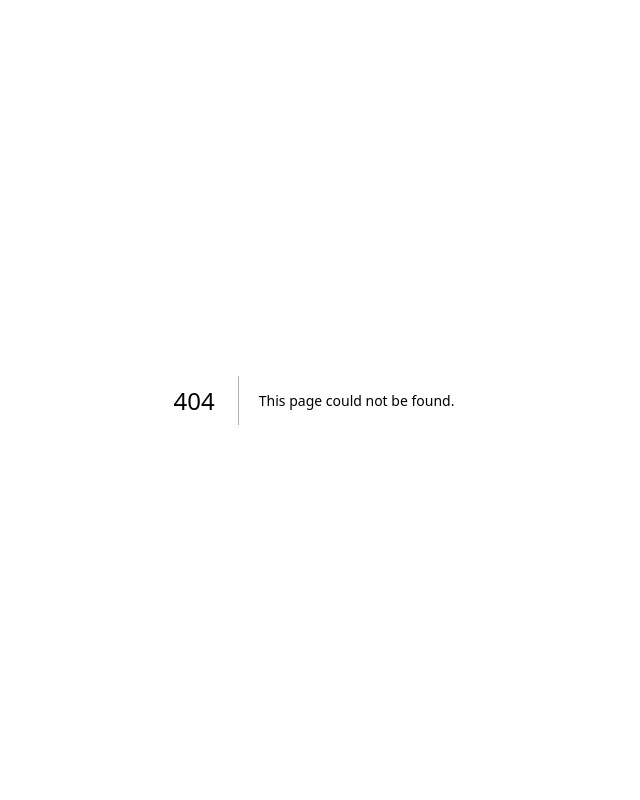
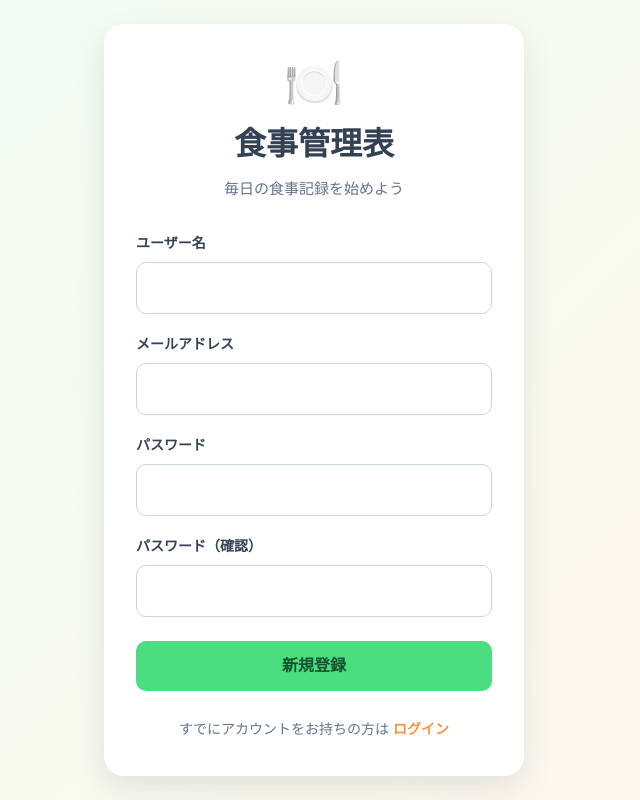
Before and after one commit to shoudaiuchida/meal-management-app, a Next.js app: page /signup in a window 1280 px wide. Before the commit this address had no page. Shown: the whole page, without its empty margins (326-966 px from the left). Built offline with nearby package versions, Linux system fonts and the light colour scheme.

Commit message:
新規登録画面と画面遷移を追加

```diff
--- a/app/login/page.tsx
+++ b/app/login/page.tsx
@@ -1,4 +1,5 @@
 import styles from "./page.module.css";
+import Link from "next/link";
 
 export default function LoginPage() {
   return (
@@ -45,20 +46,15 @@ export default function LoginPage() {
             />
           </div>
 
-          <button
-            type="submit"
-            className={styles.button}
-          >
+          <button type="submit" className={styles.button}>
              ログイン
              </button>
-
              </form>
-
-        <p className={styles.signup}>
+             <p className={styles.signupText}>
               アカウントをお持ちでない方は{" "}
-          <a href="#" className={styles.signupLink}>
+              <Link href="/signup" className={styles.signupLink}>
               新規登録
-          </a>
+              </Link>
               </p>
 
       </div>
--- /dev/null
+++ b/app/signup/page.module.css
@@ -0,0 +1,135 @@
+.container {
+  min-height: 100vh;
+  display: flex;
+  justify-content: center;
+  align-items: center;
+  padding: 24px;
+}
+
+.signupCard {
+  width: 100%;
+  max-width: 420px;
+  background-color: #ffffff;
+  border-radius: 20px;
+  padding: 36px 32px;
+  box-shadow: 0 12px 32px rgba(51, 65, 85, 0.12);
+}
+
+.header {
+  text-align: center;
+  margin-bottom: 32px;
+}
+
+.icon {
+  margin-bottom: 12px;
+  font-size: 48px;
+  line-height: 1;
+}
+
+.title {
+  margin: 0;
+  color: var(--color-text);
+  font-size: 32px;
+  font-weight: 700;
+}
+
+.description {
+  margin: 10px 0 0;
+  color: #64748b;
+  font-size: 15px;
+}
+
+.form {
+  display: flex;
+  flex-direction: column;
+  gap: 20px;
+}
+
+.field {
+  display: flex;
+  flex-direction: column;
+  gap: 8px;
+}
+
+.label {
+  color: var(--color-text);
+  font-size: 14px;
+  font-weight: 600;
+}
+
+.input {
+  width: 100%;
+  padding: 13px 14px;
+  border: 1px solid #cbd5e1;
+  border-radius: 10px;
+  background-color: #ffffff;
+  color: var(--color-text);
+  font-size: 16px;
+  outline: none;
+  box-sizing: border-box;
+  transition:
+    border-color 0.2s ease,
+    box-shadow 0.2s ease;
+}
+
+.input:focus {
+  border-color: var(--color-main);
+  box-shadow: 0 0 0 3px rgba(74, 222, 128, 0.2);
+}
+
+.button {
+  width: 100%;
+  margin-top: 4px;
+  padding: 13px 16px;
+  border: none;
+  border-radius: 10px;
+  background-color: var(--color-main);
+  color: #14532d;
+  font-size: 16px;
+  font-weight: 700;
+  cursor: pointer;
+  transition:
+    transform 0.2s ease,
+    filter 0.2s ease;
+}
+
+.button:hover {
+  filter: brightness(0.96);
+  transform: translateY(-1px);
+}
+
+.button:active {
+  transform: translateY(0);
+}
+
+.loginText {
+  margin: 28px 0 0;
+  text-align: center;
+  color: #64748b;
+  font-size: 14px;
+}
+
+.loginLink {
+  color: var(--color-accent);
+  font-weight: 700;
+  text-decoration: none;
+}
+
+.loginLink:hover {
+  text-decoration: underline;
+}
+
+@media (max-width: 480px) {
+  .container {
+    padding: 16px;
+  }
+
+  .signupCard {
+    padding: 30px 22px;
+    border-radius: 16px;
+  }
+
+  .title {
+    font-size: 28px;
+  }
+}
--- /dev/null
+++ b/app/signup/page.tsx
@@ -0,0 +1,77 @@
+import Link from "next/link";
+import styles from "./page.module.css";
+
+export default function SignupPage() {
+  return (
+    <main className={styles.container}>
+      <div className={styles.signupCard}>
+        <div className={styles.header}>
+          <div className={styles.icon}>🍽️</div>
+          <h1 className={styles.title}>食事管理表</h1>
+          <p className={styles.description}>毎日の食事記録を始めよう</p>
+        </div>
+
+        <form className={styles.form}>
+          <div className={styles.field}>
+            <label htmlFor="name" className={styles.label}>
+              ユーザー名
+            </label>
+            <input
+              id="name"
+              name="name"
+              type="text"
+              className={styles.input}
+            />
+          </div>
+
+          <div className={styles.field}>
+            <label htmlFor="email" className={styles.label}>
+              メールアドレス
+            </label>
+            <input
+              id="email"
+              name="email"
+              type="email"
+              className={styles.input}
+            />
+          </div>
+
+          <div className={styles.field}>
+            <label htmlFor="password" className={styles.label}>
+              パスワード
+            </label>
+            <input
+              id="password"
+              name="password"
+              type="password"
+              className={styles.input}
+            />
+          </div>
+
+          <div className={styles.field}>
+            <label htmlFor="confirmPassword" className={styles.label}>
+              パスワード（確認）
+            </label>
+            <input
+              id="confirmPassword"
+              name="confirmPassword"
+              type="password"
+              className={styles.input}
+            />
+          </div>
+
+          <button type="submit" className={styles.button}>
+            新規登録
+          </button>
+        </form>
+
+        <p className={styles.loginText}>
+          すでにアカウントをお持ちの方は{" "}
+          <Link href="/login" className={styles.loginLink}>
+            ログイン
+          </Link>
+        </p>
+      </div>
+    </main>
+  );
+}
```
Lines whose indentation alone changed are shown as unchanged.
